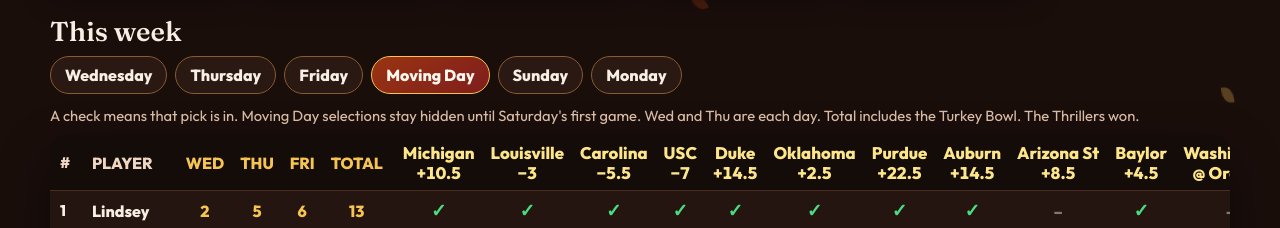
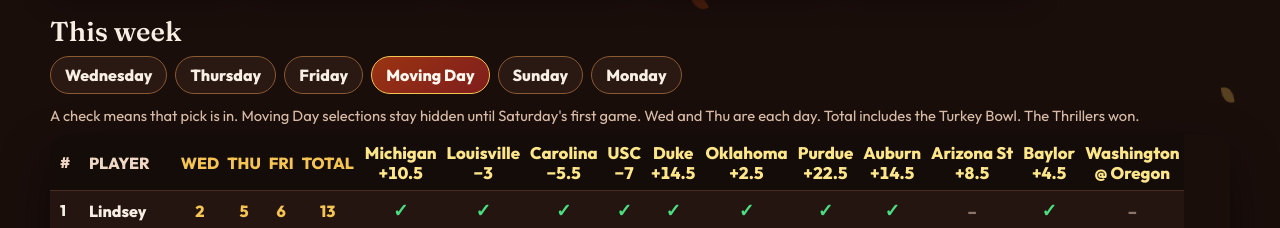
Before and after one commit to nxscire/5x5-standings, a plain HTML site: page index.html in a window 1280 px wide. Shown: the part 497-725 px from the top of the page. Drawn offline with Linux system fonts and the light colour scheme; a web font is replaced by a local one.

Commit message:
Publish the current standings page.

```diff
--- a/index.html
+++ b/index.html
@@ -326,7 +326,7 @@ table.standings.all-tied tbody tr:nth-child(2) td:first-child { box-shadow: none
 [hidden] { display: none !important; }
 .week-board table.standings { table-layout: auto; width: max-content; }
 .week-board table.standings th,
-.week-board table.standings td { font-size: 1rem; padding: 8px 7px; }
+.week-board table.standings td { font-size: 1rem; padding: 8px 4px; }
 .week-board table.standings th:first-child,
 .week-board table.standings td.rank { width: auto; font-size: 0.95rem; padding-left: 10px; padding-right: 6px; }
 .week-board table.standings th.player-head,
@@ -334,7 +334,7 @@ table.standings.all-tied tbody tr:nth-child(2) td:first-child { box-shadow: none
 .week-board table.standings th.pending-head,
 .week-board table.standings td.pending-pick,
 .week-board table.standings td.picked,
-.week-board table.standings td.missed-pick { width: auto; white-space: nowrap; padding: 8px 8px; }
+.week-board table.standings td.missed-pick { width: auto; white-space: nowrap; padding: 8px 5px; }
 .week-board table.standings th.pending-head,
 .week-board table.standings .pending-pick { font-size: 1.05rem; }
 .week-board .pick-team,
@@ -342,7 +342,7 @@ table.standings.all-tied tbody tr:nth-child(2) td:first-child { box-shadow: none
 .week-board .mark-yes,
 .week-board .missed-pick { font-size: 1.15rem; }
 .week-board table.standings th.points-head,
-.week-board table.standings td.points { color: var(--gold); text-align: center; font-weight: 800; width: auto; padding-left: 4px; padding-right: 12px; }
+.week-board table.standings td.points { color: var(--gold); text-align: center; font-weight: 800; width: auto; padding-left: 2px; padding-right: 6px; }
 .week-board table.standings td.points.missed-pick { color: #8a7568; font-weight: 800; }
 
 </style>
```
Also changed, not shown: standings.html (+3 -3 lines).
